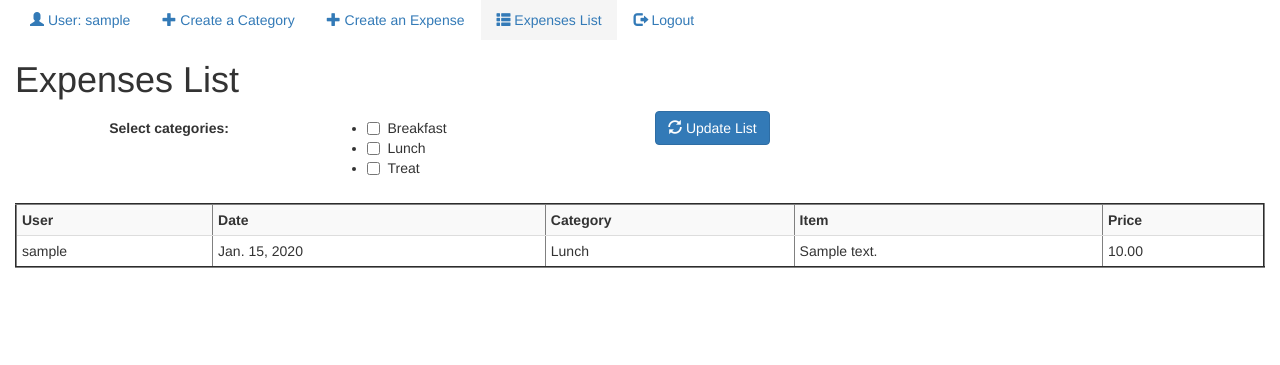
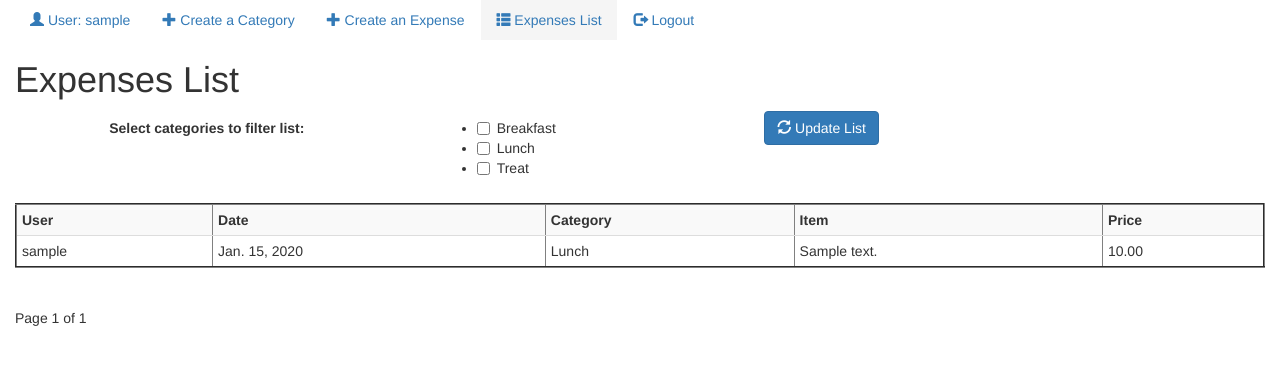
Before and after one commit to JoyDore63/expenses-recorder, a Django app: page / in a window 1280 px wide. Shown: the top 365 px of the page. Run offline with Django 3.2, Linux system fonts and the light colour scheme; a user stored in the database is signed in; data comes from the database, SQL or seed files in the repository; tables that the repository leaves empty hold one stand-in row (values such as "Sample post"); parts of the project's set-up code (start-up, migrations or seed data) failed here and were passed over; some libraries are stand-ins or nearby versions.

Commit message:
pagination mainly

```diff
--- a/expenses_website/expenses/forms.py
+++ b/expenses_website/expenses/forms.py
@@ -38,8 +38,8 @@
             'id',
             'description'
         )
-        # Get just the pks for initial values => all checkboxes will be ticked
-        self.fields['category_choices'].initial = all_choices.values_list(
-            'id',
-            flat=True
-        )
+        # This enables the correct category choices to be ticked on the page
+        # Required because this method is called more than you think,
+        #  ie via view get_context_data
+        self.fields['category_choices'].initial = kwargs[
+            'initial']['categories']
--- a/expenses_website/expenses/templates/expenses/list.html
+++ b/expenses_website/expenses/templates/expenses/list.html
@@ -15,8 +15,8 @@
             </div>
         </div>
         <div class="row">
-            <div class="col-sm-offset-1 col-sm-2">
-                 <label class="control-label" for="{{ form.category_choices.id_for_category_choices }}">Select categories:</label>
+            <div class="col-sm-offset-1 col-sm-3">
+                 <label class="control-label" for="{{ form.category_choices.id_for_category_choices }}">Select categories to filter list:</label>
             </div>
             <div class="col-sm-3">
                 <div class="checkbox">
@@ -34,7 +34,7 @@
     </div>
 </form>
 
-{% if recent_expenses_list %}
+{% if expenses_list %}
     <table border=2 class="table table-condensed table-striped">
         <tr>
             <th>User</th>
@@ -43,7 +43,7 @@
             <th>Item</th>
             <th>Price</th>
         </tr>
-    {% for expense in recent_expenses_list %}
+    {% for expense in expenses_list %}
         <tr>
             <td>{{ expense.user }}</td>
             <td>{{ expense.purchase_date }}</td>
@@ -53,8 +53,25 @@
         </tr>
     {% endfor %}
     </table>
+    <div class="pagination">
+    <span class="step-links">
+
+        {% if expenses_list.has_previous %}
+            <a href="?page={{ contacts.previous_page_number }}">Previous</a>
+        {% endif %}
+
+        <span class="current">
+            Page {{ expenses_list.number }} of {{ expenses_list.paginator.num_pages }}
+        </span>
+
+        {% if expenses_list.has_next %}
+            <a href="?page={{ expenses_list.next_page_number }}">Next</a>
+        {% endif %}
+    </span>
+</div>
 {% else %}
-    <p class="lead">No expenses are available.</p>
+    <p class="lead">No expenses are available in selected categories.</p>
 {% endif %}
+
 </body>
 {% endblock %}
--- a/expenses_website/expenses/views.py
+++ b/expenses_website/expenses/views.py
@@ -16,6 +16,7 @@
 from .forms import CreateExpenseForm, FilterListForm, CreateCategoryForm
 
 logger = logging.getLogger(__name__)
+LIST_PAGE_SIZE = 6
 
 
 def logout_view(request):
@@ -32,29 +33,61 @@
     template_name = 'expenses/list.html'
     form_class = FilterListForm
 
-    def get_context_data(self, select_data=True, **kwargs):
+    def __init__(self):
+        self.expense_list = Expense.objects.order_by('-category',
+                                                     '-purchase_date')
+
+    # Provides data for the Form __init__ method
+    def get_initial(self):
+        initial = super(ExpenseListView, self).get_initial()
+        # Enables the correct sub-set of categories to be ticked on the page
+        # after the user has made a selection
+        if 'form_data'in self.request.session.keys():
+            # Use the categories selected by the user
+            initial['categories'] = self.request.session.__getitem__(
+                'form_data')['category_choices']
+        else:
+            # Nothing saved so must be first time in, select all categories
+            initial['categories'] = Category.objects.all().values_list(
+                'id',
+                flat=True
+            )
+        return initial
+
+    def get_context_data(self, **kwargs):
         context = super(ExpenseListView, self).get_context_data(**kwargs)
-        if select_data:
-            expense_list = Expense.objects.order_by('-category',
-                                                    '-purchase_date')
-            paginator = Paginator(expense_list, 12)
-            page = self.request.GET.get('page')
-            try:
-                page_list = paginator.page(page)
-            except PageNotAnInteger:
-                # If page is not an integer, deliver the first page
-                page_list = paginator.page(1)
-            except EmptyPage:
-                # If page is out of range, deliver last page of results
-                page_list = paginator.page(paginator.num_pages)
-            context['recent_expenses_list'] = page_list
+        # Look in the session for saved form data
+        #  to get the currently selected categories
+        # Otherwise next/prev resets to include all the categories
+        if 'form_data' in self.request.session.keys():
+            # Get the categories selected by the user
+            current_categories = self.request.session.__getitem__(
+                'form_data')['category_choices']
+            # Filter the list with selected categories
+            self.expense_list = Expense.objects.filter(
+                category__in=current_categories
+            ).order_by('-category',
+                       '-purchase_date'
+                       )
+        context['expenses_list'] = get_page_list(self,
+                                                 self.expense_list,
+                                                 LIST_PAGE_SIZE)
         return context
 
     def form_valid(self, form, **kwargs):
+        # Get categories just chosen by the user and use to filter list
         category_choices = form.cleaned_data['category_choices']
-        new_list = Expense.objects.filter(category__in=category_choices)
-        context = self.get_context_data(select_data=False, **kwargs)
-        context['recent_expenses_list'] = new_list
+        filtered_list = Expense.objects.filter(category__in=category_choices
+                                               ).order_by('-category',
+                                                          '-purchase_date')
+        # Save filtered list in context to send back to page
+        context = self.get_context_data(**kwargs)
+        context['expenses_list'] = get_page_list(self,
+                                                 filtered_list,
+                                                 LIST_PAGE_SIZE)
+        # Save the data so we can get it back later,
+        #   eg when getting next/prev page
+        self.request.session['form_data'] = form.cleaned_data
         # Need a RequestContext to handle the csrf token, context is a dict
         return render(
             self.request,
@@ -129,3 +162,17 @@
         description=description,
         price=price
     )
+
+
+def get_page_list(self, full_list, page_size):
+    paginator = Paginator(full_list, page_size)
+    page = self.request.GET.get('page')
+    try:
+        page_list = paginator.page(page)
+    except PageNotAnInteger:
+        # If page is not an integer, deliver the first page
+        page_list = paginator.page(1)
+    except EmptyPage:
+        # If page is out of range, deliver last page of results
+        page_list = paginator.page(paginator.num_pages)
+    return page_list
```
